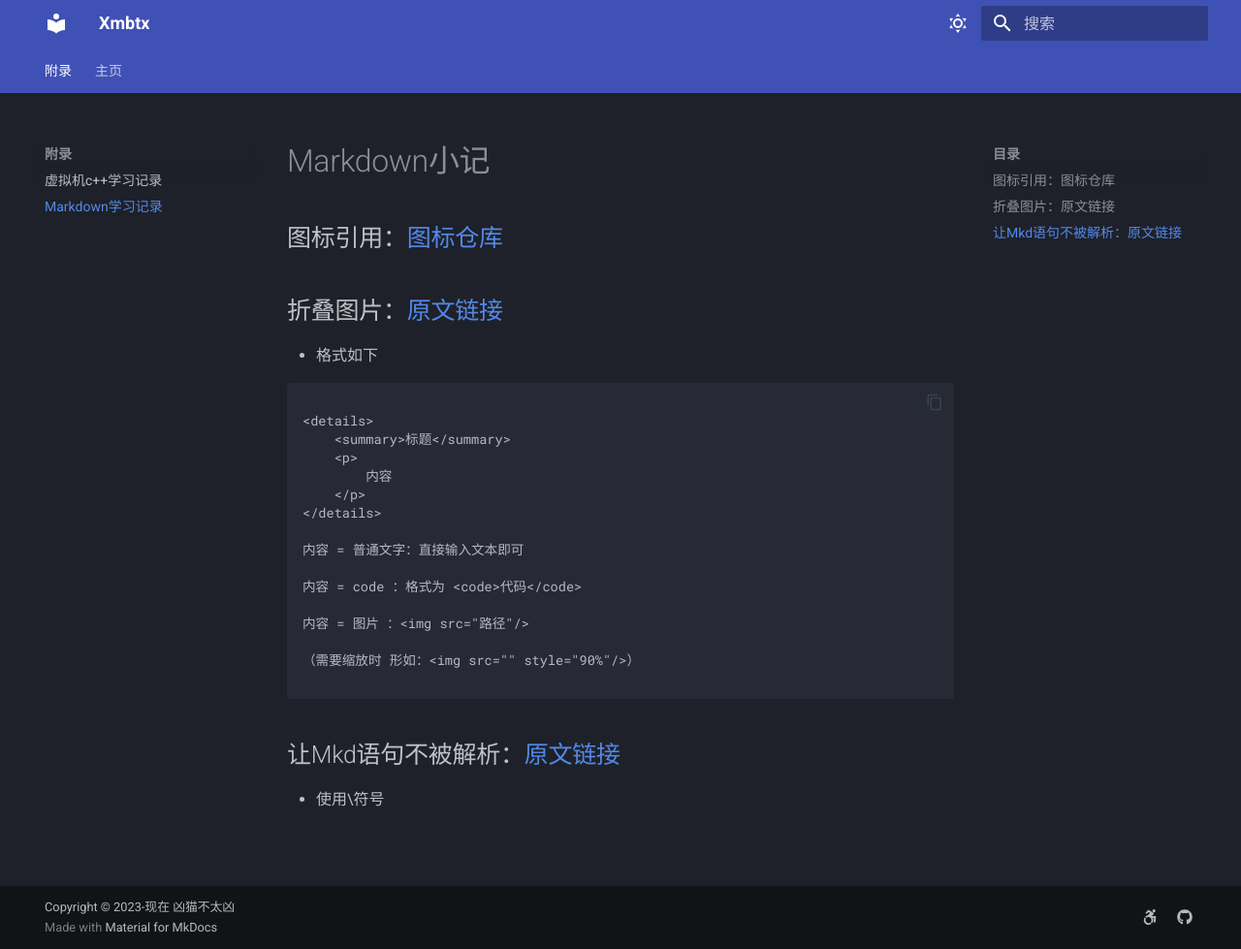
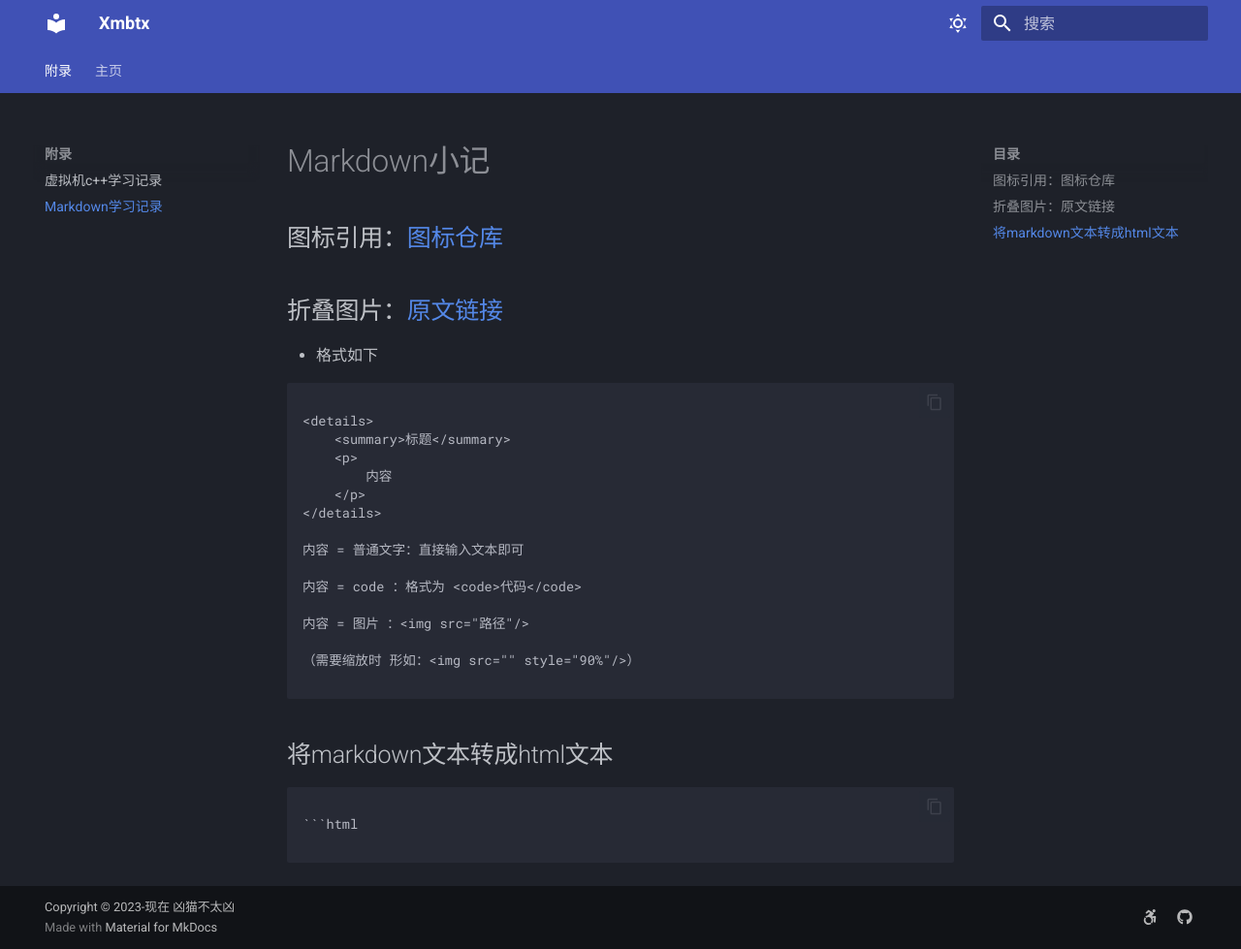
Before and after one commit to Xmbtx/xmbtx-blog, an MkDocs documentation site: the page built from docs/mkd/mkd.md, in a window 1280 px wide and 979 px high. Shown: the whole window at 97% size. Built offline with MkDocs 1.6.1 and Material for MkDocs 9.7.7, drawn with Linux system fonts in a browser that asks for light colours.

Commit message:
2023-10-17_19:51:47 update

````diff
--- a/docs/mkd/mkd.md
+++ b/docs/mkd/mkd.md
@@ -30,6 +30,12 @@
 
 
 
-## 让Mkd语句不被解析：[原文链接](https://blog.csdn.net/qq_44752641/article/details/105445070)
+## 将markdown文本转成html文本
 
-- 使用\符号
+
+
+```html
+
+```html
+
+```
````
